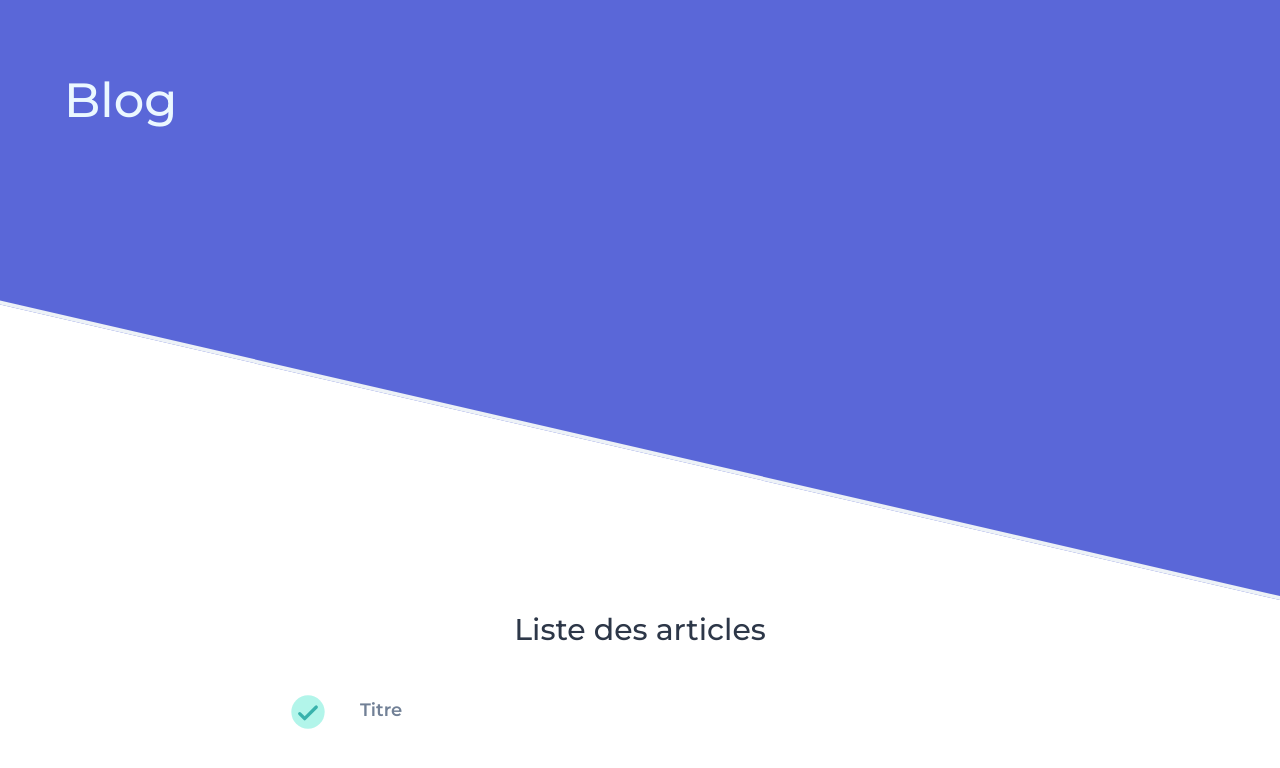
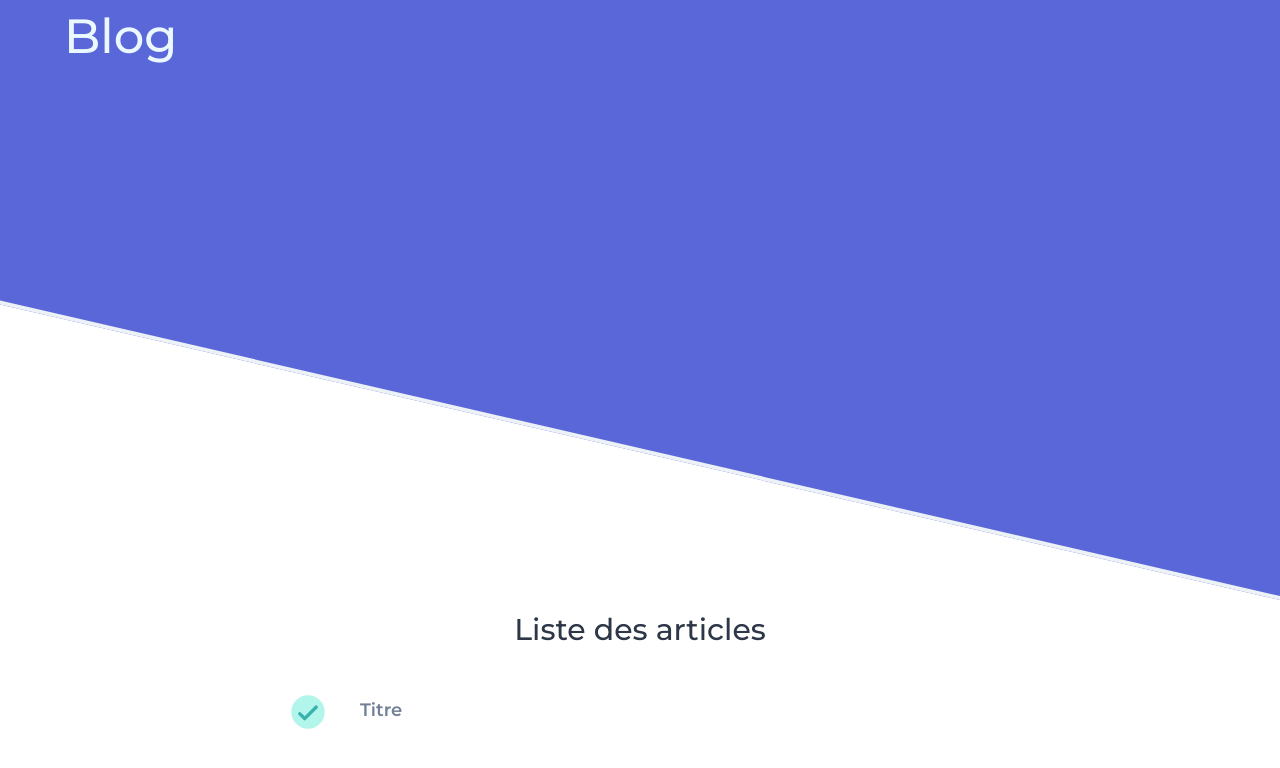
Before and after one commit to greglejeune/feed, a Jekyll site: the page built from index.html, in a window 1280 px wide. Shown: the top 768 px of the page. Built offline with Jekyll 4.4.1, drawn with Linux system fonts in a browser that asks for light colours.

Commit message:
Update feed.html

```diff
--- a/_layouts/feed.html
+++ b/_layouts/feed.html
@@ -13,7 +13,7 @@
     <div id="app" class="font-sans text-gray-600 text-lg">
       <div class="relative overflow-hidden">
         <div id="hero-background" class="absolute w-full h-full overflow-hidden bg-hero border-b-4 border-gray-200"></div>
-        <div id="hero-container" class="relative container mx-auto pt-8 lg:pt-16 2xl:pt-40 px-4 lg:px-8 xl:px-16">
+        <div id="hero-container" class="relative container mx-auto px-4 lg:px-8 xl:px-16">
           <div class="w-full lg:max-w-xl xl:max-w-2xl text-center lg:text-left">
             <h1 class="text-3xl xs:text-4xl sm:text-5xl 2xl:text-6xl font-medium text-blue-100 mb-2">Blog</h1>
             <div class="w-full max-w-lg 2xl:max-w-xl mx-auto lg:mx-0">
```
